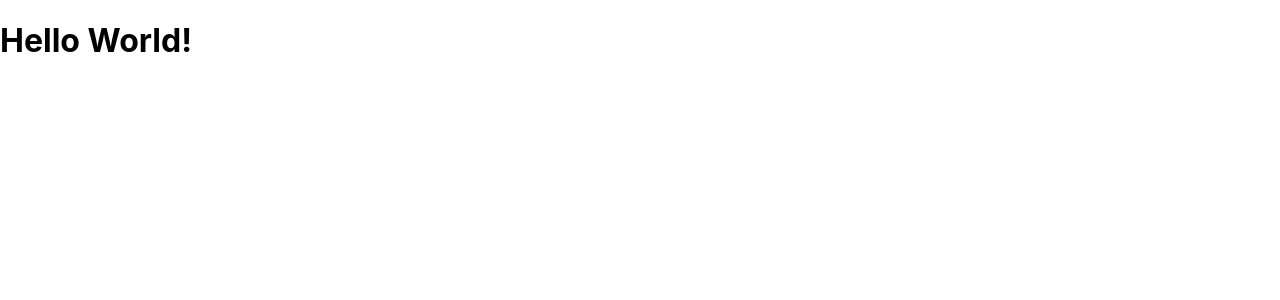
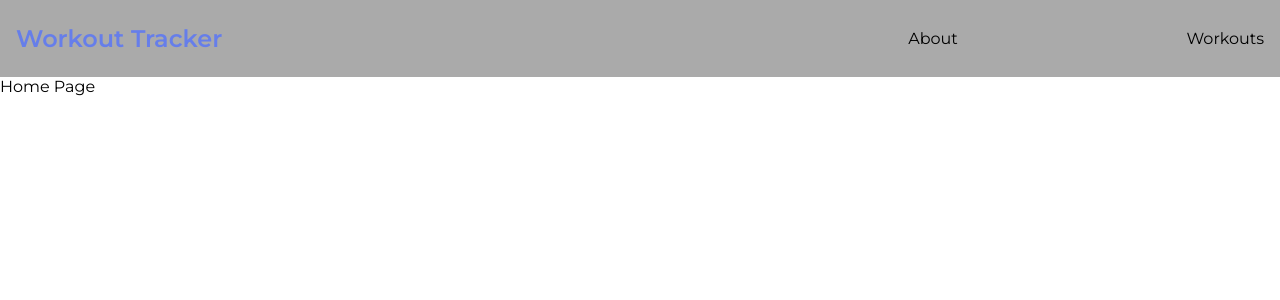
Before and after one commit to apcurran/workout-tracker-app, a React (Create React App) app in the folder client/: page / in a window 1280 px wide. Shown: the top 300 px of the page. Built offline with nearby package versions, Linux system fonts and the light colour scheme.

Commit message:
Updated header layout/styling

```diff
--- a/client/package.json
+++ b/client/package.json
@@ -8,6 +8,7 @@
     "@testing-library/user-event": "^7.2.1",
     "react": "^16.13.1",
     "react-dom": "^16.13.1",
+    "react-router-dom": "^5.2.0",
     "react-scripts": "3.4.1"
   },
   "scripts": {
--- a/client/public/index.html
+++ b/client/public/index.html
@@ -9,6 +9,7 @@
       name="description"
       content="Web site created using create-react-app"
     />
+    <link href="https://fonts.googleapis.com/css2?family=Montserrat:wght@400;600&display=swap" rel="preload stylesheet" as="style">
     <link rel="apple-touch-icon" href="%PUBLIC_URL%/logo192.png" />
     <!--
       manifest.json provides metadata used when your web app is installed on a
--- a/client/src/App.js
+++ b/client/src/App.js
@@ -1,10 +1,20 @@
 import React from 'react';
+import { BrowserRouter as Router, Switch, Route } from "react-router-dom";
+import Header from "./components/Header";
+import Home from "./components/Home";
+import Workouts from "./components/Workouts";
 
 function App() {
   return (
-    <div className="App">
-      <h1>Hello World!</h1>
-    </div>
+    <Router>
+      <div className="App">
+        <Header />
+        <Switch>
+          <Route path="/" exact component={Home} />
+          <Route path="/workouts" exact component={Workouts} />
+        </Switch>
+      </div>
+    </Router>
   );
 }
 
--- /dev/null
+++ b/client/src/components/Header.js
@@ -0,0 +1,20 @@
+import React from 'react';
+import { Link } from "react-router-dom";
+
+export default function Header() {
+    return (
+        <header className="header">
+            <nav className="nav">
+                <Link to="/" className="logo">Workout Tracker</Link>
+                <ul className="nav__list">
+                    <li className="nav__items">
+                        <Link to="/" className="nav__link">About</Link>
+                    </li>
+                    <li className="nav__items">
+                        <Link to="/workouts" className="nav__link">Workouts</Link>
+                    </li>
+                </ul>
+            </nav>
+        </header>
+    )
+}
--- /dev/null
+++ b/client/src/components/Home.js
@@ -0,0 +1,9 @@
+import React from 'react';
+
+export default function About() {
+    return (
+        <div>
+            Home Page
+        </div>
+    )
+}
--- /dev/null
+++ b/client/src/components/Workouts.js
@@ -0,0 +1,9 @@
+import React from 'react';
+
+export default function Workouts() {
+    return (
+        <div>
+            Workouts Page
+        </div>
+    )
+}
--- a/client/src/index.css
+++ b/client/src/index.css
@@ -1,13 +1,49 @@
-body {
+* {
   margin: 0;
-  font-family: -apple-system, BlinkMacSystemFont, 'Segoe UI', 'Roboto', 'Oxygen',
-    'Ubuntu', 'Cantarell', 'Fira Sans', 'Droid Sans', 'Helvetica Neue',
-    sans-serif;
-  -webkit-font-smoothing: antialiased;
-  -moz-osx-font-smoothing: grayscale;
+  padding: 0;
+  box-sizing: border-box;
 }
 
-code {
-  font-family: source-code-pro, Menlo, Monaco, Consolas, 'Courier New',
-    monospace;
+:root {
+  --dark-purple: #667eea;
 }
+
+body {
+  font-family: 'Montserrat', sans-serif;
+}
+
+a {
+  color: inherit;
+  text-decoration: none;
+}
+
+.header {
+  padding: 1.5rem 0;
+  background-color: #aaa;
+}
+
+.nav {
+  max-width: 78rem;
+  margin: 0 auto;
+
+  display: flex;
+  justify-content: space-between;
+  align-items: center;
+}
+
+.logo {
+  font-weight: 600;
+  font-size: 1.5rem;
+  flex-grow: 3;
+
+  color: var(--dark-purple);
+}
+
+.nav__list {
+  display: flex;
+  justify-content: space-between;
+  align-items: center;
+  flex-grow: 1;
+
+  list-style: none;
+}
```
Also changed, not shown: 1 other file (tests, documents, lock files or other folders).
